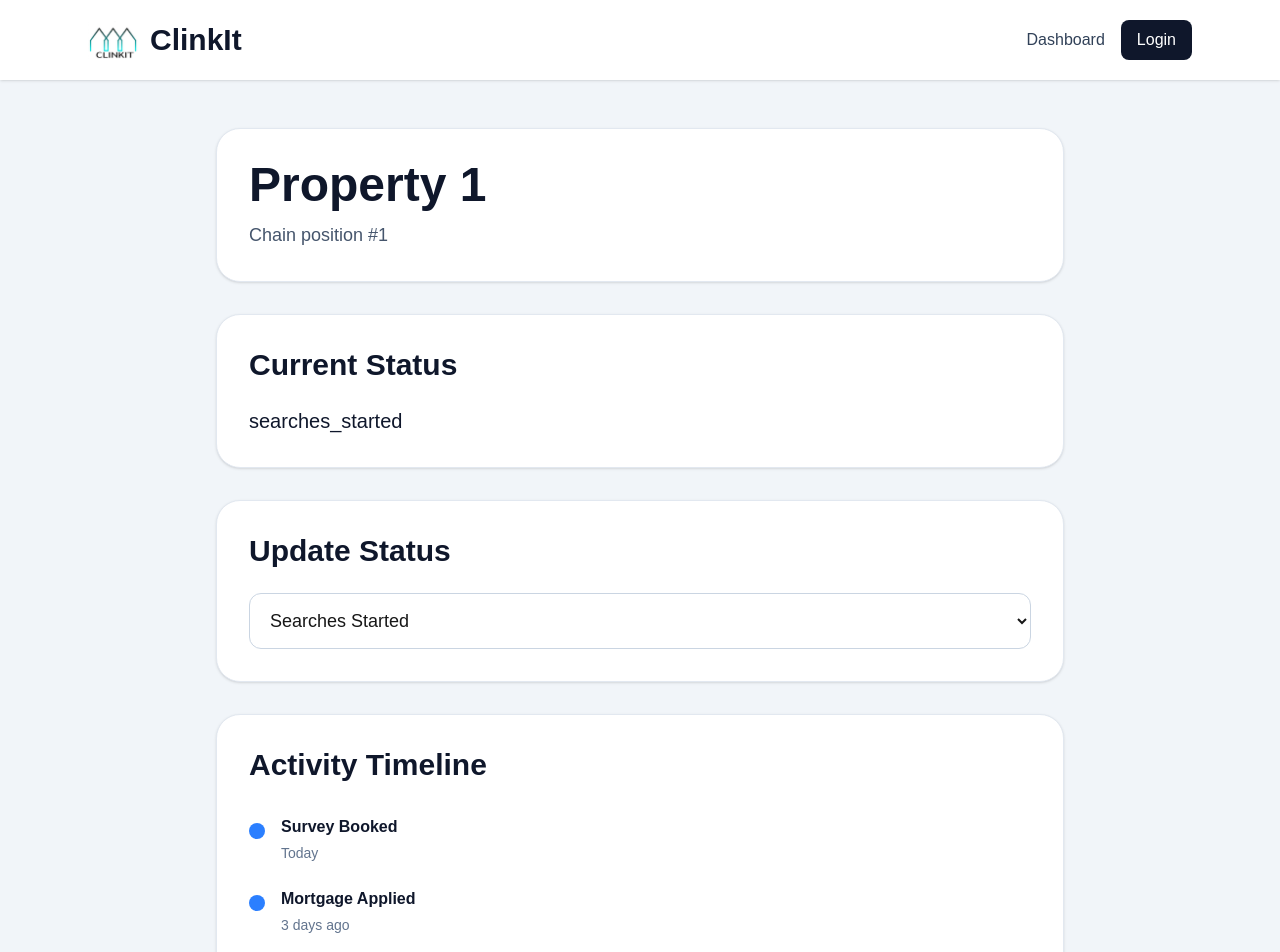
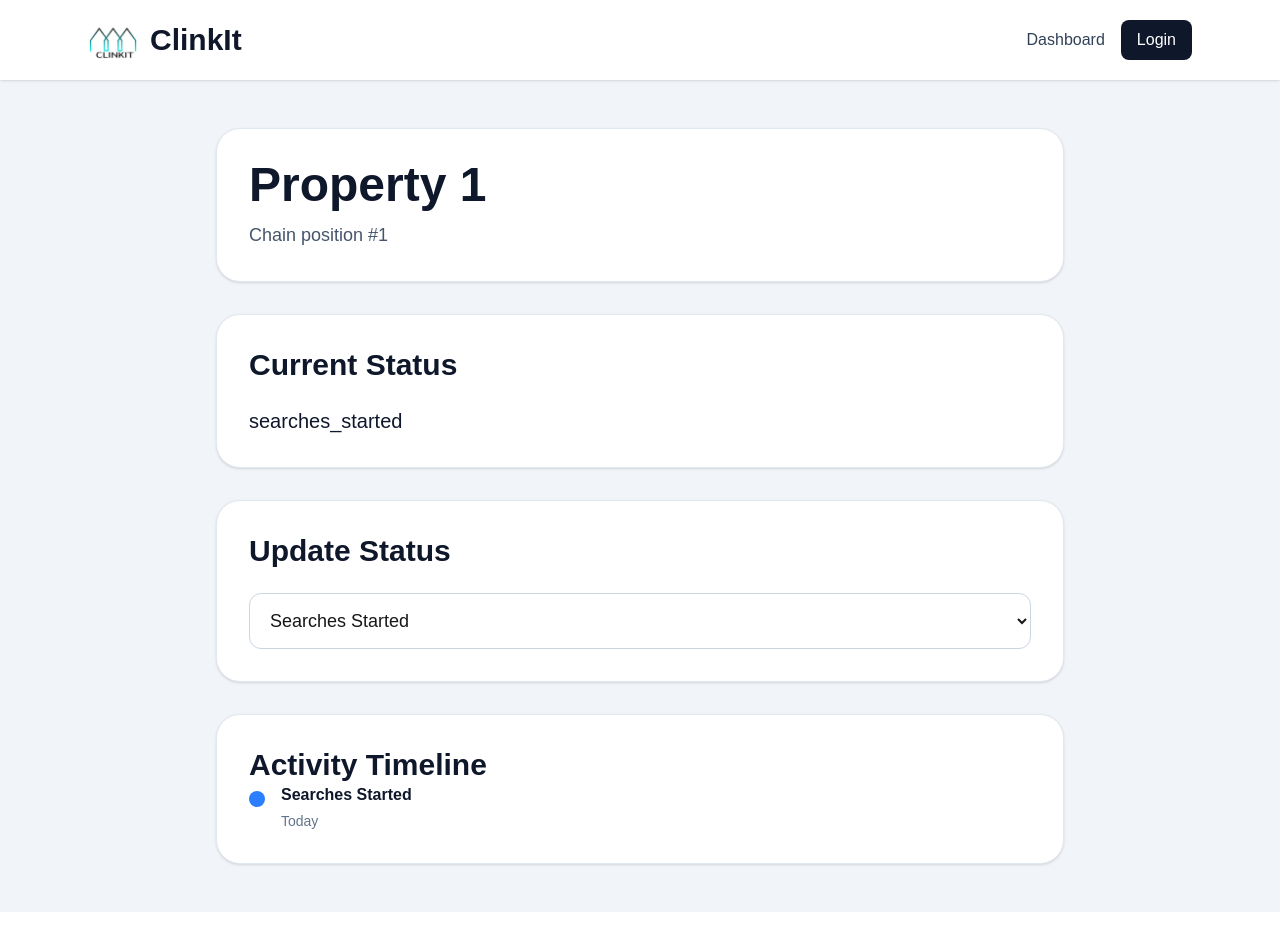
Before and after one commit to darrellbunce-hub/clinkit-app, a Next.js app: page /property/1 in a window 1280 px wide. Shown: the top 952 px of the page. After the commit the page ends 912 px from the top, so only its background shows below. Built offline with nearby package versions, Linux system fonts and the light colour scheme.

Commit message:
Convert timeline to structured workflow events

```diff
--- a/app/property/[propertyId]/page.tsx
+++ b/app/property/[propertyId]/page.tsx
@@ -1,6 +1,7 @@
 "use client";
 
 import { useParams } from "next/navigation";
+
 import Navbar from "@/components/Navbar";
 import { useChain } from "@/context/ChainContext";
 
@@ -22,36 +23,6 @@ const stageOptions = [
   },
 
   {
-    value: "cash_buyer",
-    label: "Cash Buyer",
-  },
-
-  {
-    value: "mortgage_in_principle",
-    label: "Mortgage in Principle",
-  },
-
-  {
-    value: "solicitor_instructed",
-    label: "Solicitor Instructed",
-  },
-
-  {
-    value: "mortgage_applied",
-    label: "Mortgage Applied",
-  },
-
-  {
-    value: "mortgage_valuation_booked",
-    label: "Mortgage Valuation Booked",
-  },
-
-  {
-    value: "mortgage_valuation_complete",
-    label: "Mortgage Valuation Complete",
-  },
-
-  {
     value: "mortgage_offer_received",
     label: "Mortgage Offer Received",
   },
@@ -62,73 +33,8 @@ const stageOptions = [
   },
 
   {
-    value: "survey_complete",
-    label: "Survey Complete",
-  },
-
-  {
-    value: "survey_issues_found",
-    label: "Survey Issues Found",
-  },
-
-  {
-    value: "survey_issues_resolved",
-    label: "Survey Issues Resolved",
-  },
-
-  {
     value: "searches_started",
     label: "Searches Started",
-  },
-
-  {
-    value: "searches_returned",
-    label: "Searches Returned",
-  },
-
-  {
-    value: "enquiries_raised",
-    label: "Enquiries Raised",
-  },
-
-  {
-    value: "enquiries_resolved",
-    label: "Enquiries Resolved",
-  },
-
-  {
-    value: "contracts_received",
-    label: "Contracts Received",
-  },
-
-  {
-    value: "ready_to_exchange",
-    label: "Ready to Exchange",
-  },
-
-  {
-    value: "exchange_pending",
-    label: "Exchange Pending",
-  },
-
-  {
-    value: "contracts_exchanged",
-    label: "Contracts Exchanged",
-  },
-
-  {
-    value: "completion_date_set",
-    label: "Completion Date Set",
-  },
-
-  {
-    value: "completed",
-    label: "Completed",
-  },
-
-  {
-    value: "awaiting_documents",
-    label: "Awaiting Documents",
   },
 
   {
@@ -136,51 +42,17 @@ const stageOptions = [
     label: "Awaiting Searches",
   },
 
-  {
-    value: "awaiting_mortgage",
-    label: "Awaiting Mortgage",
-  },
-
-  {
-    value: "chain_delay",
-    label: "Chain Delay",
-  },
-
-  {
-    value: "issue_under_review",
-    label: "Issue Under Review",
-  },
-
-  {
-    value: "sale_fallen_through",
-    label: "Sale Fallen Through",
-  },
-
-];
-
-const activityTimeline = [
-  {
-    date: "Today",
-    update: "Survey Booked",
-  },
-
-  {
-    date: "3 days ago",
-    update: "Mortgage Applied",
-  },
-
-  {
-    date: "7 days ago",
-    update: "Offer Accepted",
-  },
 ];
 
 export default function PropertyPage() {
 
   const params = useParams();
 
-  const propertyId =
-    Number(params.propertyId);
+  const propertyId = Number(
+    Array.isArray(params.propertyId)
+      ? params.propertyId[0]
+      : params.propertyId
+  );
 
   const {
     properties,
@@ -263,19 +135,20 @@ export default function PropertyPage() {
 
         </div>
 
-        {/* Timeline */}
+        {/* Activity Timeline */}
         <div className="mt-8 bg-white rounded-3xl shadow-sm border border-slate-200 p-8">
 
           <h2 className="text-3xl font-bold text-slate-900">
             Activity Timeline
           </h2>
 
-          <div className="mt-8 space-y-6">
+          {/* Timeline */}
+          <div className="space-y-6">
 
-            {activityTimeline.map((activity) => (
+            {currentProperty.activities.map((activity) => (
 
               <div
-                key={activity.date}
+                key={activity.id}
                 className="flex items-start gap-4"
               >
 
@@ -304,6 +177,5 @@ export default function PropertyPage() {
       </div>
 
     </main>
-
   );
 }
--- a/context/ChainContext.tsx
+++ b/context/ChainContext.tsx
@@ -7,12 +7,19 @@ import {
   ReactNode,
 } from "react";
 
+type Activity = {
+  id: number;
+  date: string;
+  update: string;
+};
+
 type Property = {
   id: number;
   stage: string;
   status: string;
   isCurrentUser: boolean;
   lastUpdatedDays: number;
+  activities: Activity[];
 };
 
 type ChainContextType = {
@@ -33,13 +40,21 @@ export function ChainProvider({
   children: ReactNode;
 }) {
 
-  const [properties, setProperties] = useState([
+  const [properties, setProperties] = useState<Property[]>([
     {
       id: 1,
       stage: "searches_started",
       status: "healthy",
       isCurrentUser: false,
       lastUpdatedDays: 2,
+
+      activities: [
+        {
+          id: 1,
+          date: "Today",
+          update: "Searches Started",
+        },
+      ],
     },
 
     {
@@ -48,6 +63,14 @@ export function ChainProvider({
       status: "healthy",
       isCurrentUser: false,
       lastUpdatedDays: 1,
+
+      activities: [
+        {
+          id: 1,
+          date: "Today",
+          update: "Mortgage Offer Received",
+        },
+      ],
     },
 
     {
@@ -56,6 +79,14 @@ export function ChainProvider({
       status: "delayed",
       isCurrentUser: true,
       lastUpdatedDays: 7,
+
+      activities: [
+        {
+          id: 1,
+          date: "Today",
+          update: "Survey Booked",
+        },
+      ],
     },
 
     {
@@ -64,6 +95,14 @@ export function ChainProvider({
       status: "blocked",
       isCurrentUser: false,
       lastUpdatedDays: 18,
+
+      activities: [
+        {
+          id: 1,
+          date: "Today",
+          update: "Awaiting Searches",
+        },
+      ],
     },
   ]);
 
@@ -76,10 +115,29 @@ export function ChainProvider({
       previousProperties.map((property) => {
 
         if (property.id === propertyId) {
+
           return {
             ...property,
+
             stage: newStage,
+
             lastUpdatedDays: 0,
+
+            activities: [
+              {
+                id: Date.now(),
+
+                date: "Just now",
+
+                update: newStage
+                  .replaceAll("_", " ")
+                  .replace(/\b\w/g, (letter) =>
+                    letter.toUpperCase()
+                  ),
+              },
+
+              ...property.activities,
+            ],
           };
         }
 
```
Lines whose indentation alone changed are shown as unchanged.
